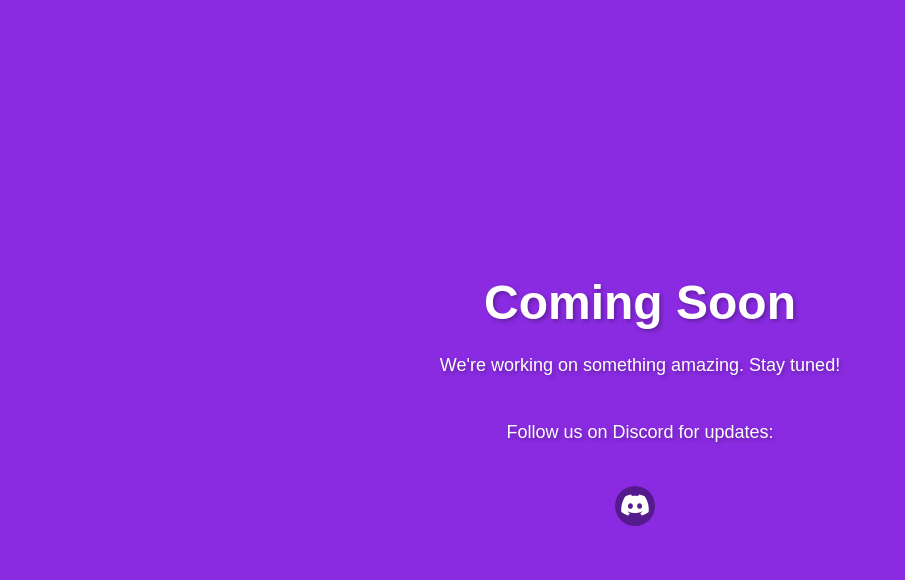
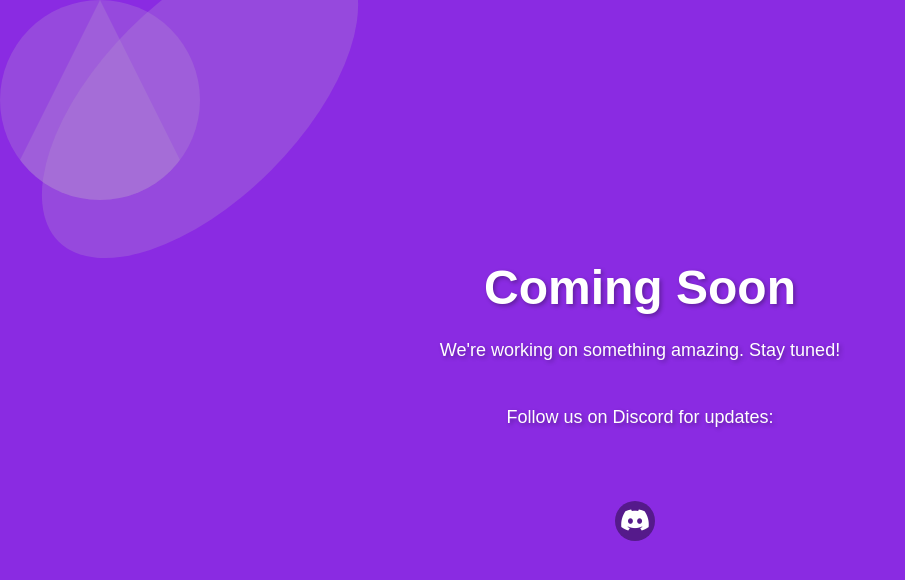
Before and after one commit to tyler-Github/ComingSoon, a plain HTML site: page index.html in a window 1280 px wide. Shown: the whole page, without its empty margins (0-905 px from the left). Drawn offline with nearby package versions, Linux system fonts and the light colour scheme.

Commit message:
Update index.html

```diff
--- a/index.html
+++ b/index.html
@@ -15,6 +15,7 @@
     }
 
     .coming-soon {
+      position: relative;
       display: flex;
       flex-direction: column;
       align-items: center;
@@ -38,6 +39,10 @@
       text-shadow: 2px 2px 4px rgba(0, 0, 0, 0.3);
     }
 
+    .social-icons {
+      margin-top: 30px;
+    }
+
     .social-icons a {
       display: inline-block;
       margin-right: 10px;
@@ -56,9 +61,50 @@
     .social-icons a:hover {
       background-color: #b48fd1;
     }
+
+    .background-shapes {
+      position: absolute;
+      top: 0;
+      left: 0;
+      width: 100%;
+      height: 100%;
+      overflow: hidden;
+    }
+
+    .shape {
+      position: absolute;
+      display: block;
+      border-radius: 50%;
+      opacity: 0.3;
+    }
+
+    .shape.circle {
+      width: 200px;
+      height: 200px;
+      background-color: #b48fd1;
+    }
+
+    .shape.rectangle {
+      width: 400px;
+      height: 200px;
+      background-color: #b48fd1;
+      transform: rotate(-45deg);
+    }
+
+    .shape.triangle {
+      width: 200px;
+      height: 200px;
+      background-color: #b48fd1;
+      clip-path: polygon(50% 0%, 0% 100%, 100% 100%);
+    }
   </style>
 </head>
 <body>
+  <div class="background-shapes">
+    <div class="shape circle"></div>
+    <div class="shape rectangle"></div>
+    <div class="shape triangle"></div>
+  </div>
   <div class="coming-soon">
     <h1>Coming Soon</h1>
     <p>We're working on something amazing. Stay tuned!</p>
@@ -69,4 +115,3 @@
   </div>
   <script src="https://cdn.jsdelivr.net/npm/bootstrap@5.0.2/dist/js/bootstrap.bundle.min.js" integrity="sha384-MrcW6ZMFYlzcLA8Nl+NtUVF0sA7MsXsP1UyJoMp4YLEuNSfAP+JcXn/tWtIaxVXM" crossorigin="anonymous"></script>
 </body>
-</html>
```
